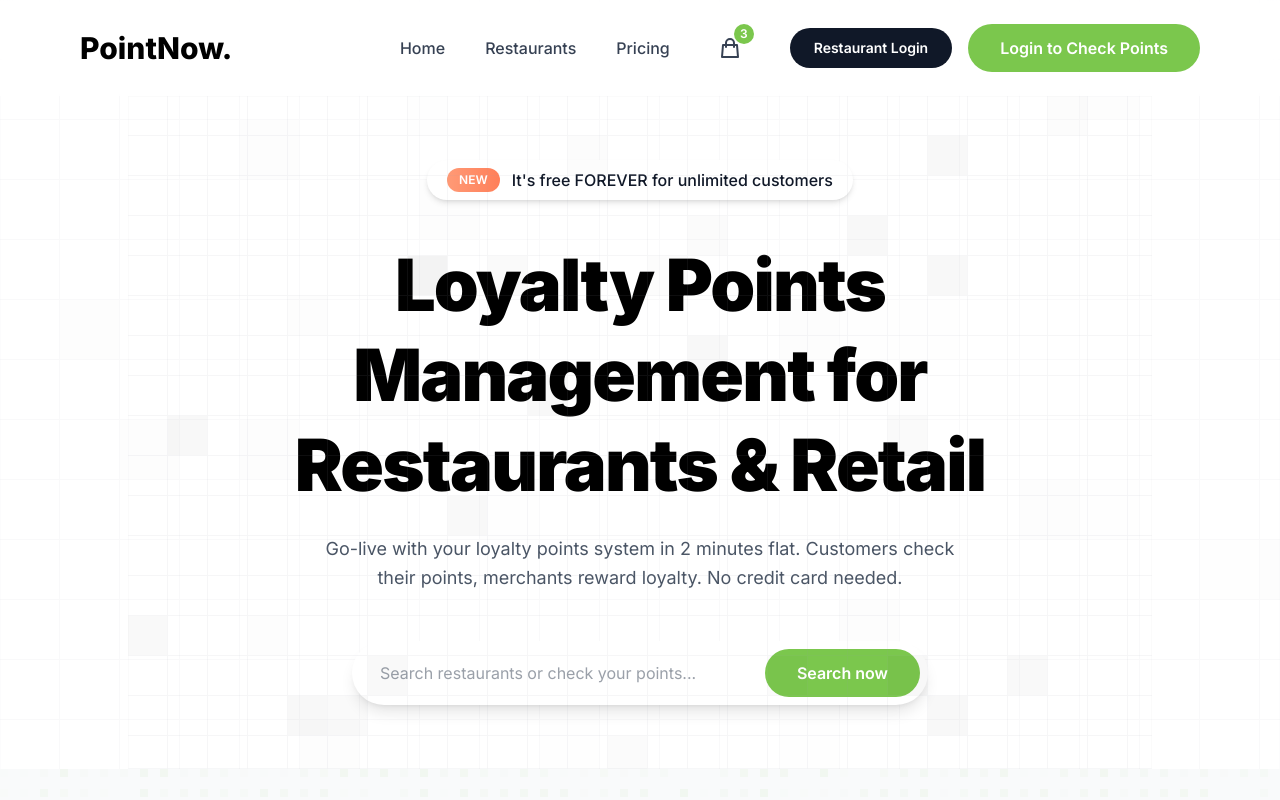
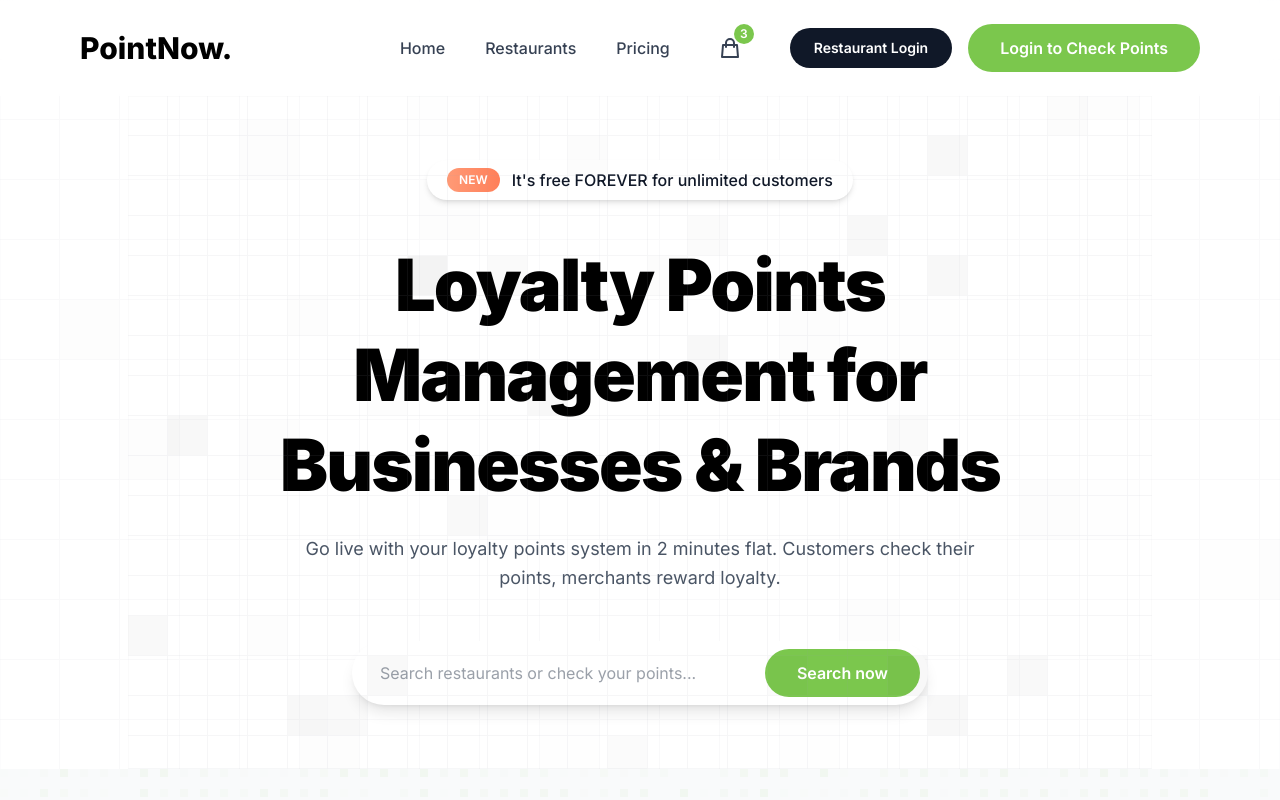
Before and after one commit to devheifereum/pointnow-web, a Next.js app: page /home in a window 1280 px wide. Shown: the top 800 px of the page. Built offline with nearby package versions, Linux system fonts and the light colour scheme; a web font is replaced by a local one.

Commit message:
change copywriting

```diff
--- a/src/components/Hero.tsx
+++ b/src/components/Hero.tsx
@@ -27,12 +27,11 @@
       <h1 className="text-6xl md:text-7xl font-gilroy-black text-black leading-tight mb-6 tracking-tight">
         Loyalty Points
         <br /> Management for
-        <br /> Restaurants & Retail
+        <br /> Businesses & Brands
       </h1>
 
       <p className="text-gray-600 text-lg max-w-2xl mx-auto mb-12 leading-relaxed">
-        Go-live with your loyalty points system in 2 minutes flat.
-        Customers check their points, merchants reward loyalty. No credit card needed.
+        Go live with your loyalty points system in 2 minutes flat. Customers check their points, merchants reward loyalty.
       </p>
 
       {/* Search */}
```
